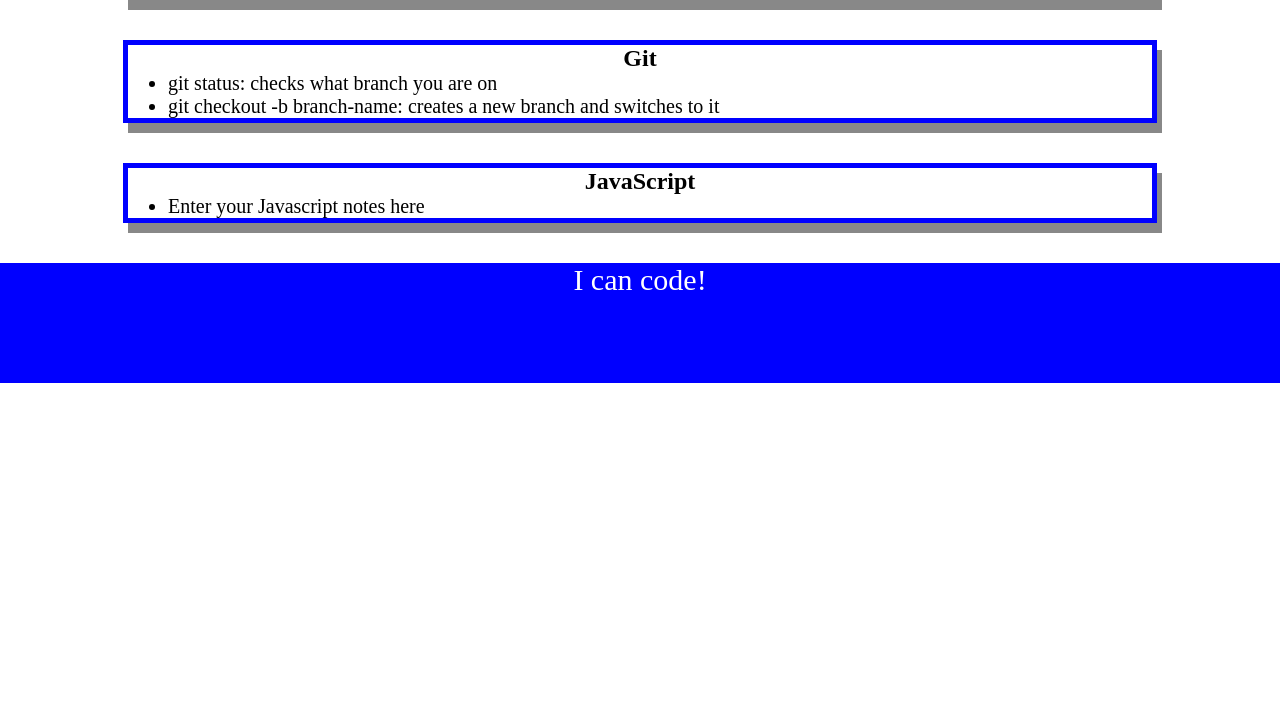
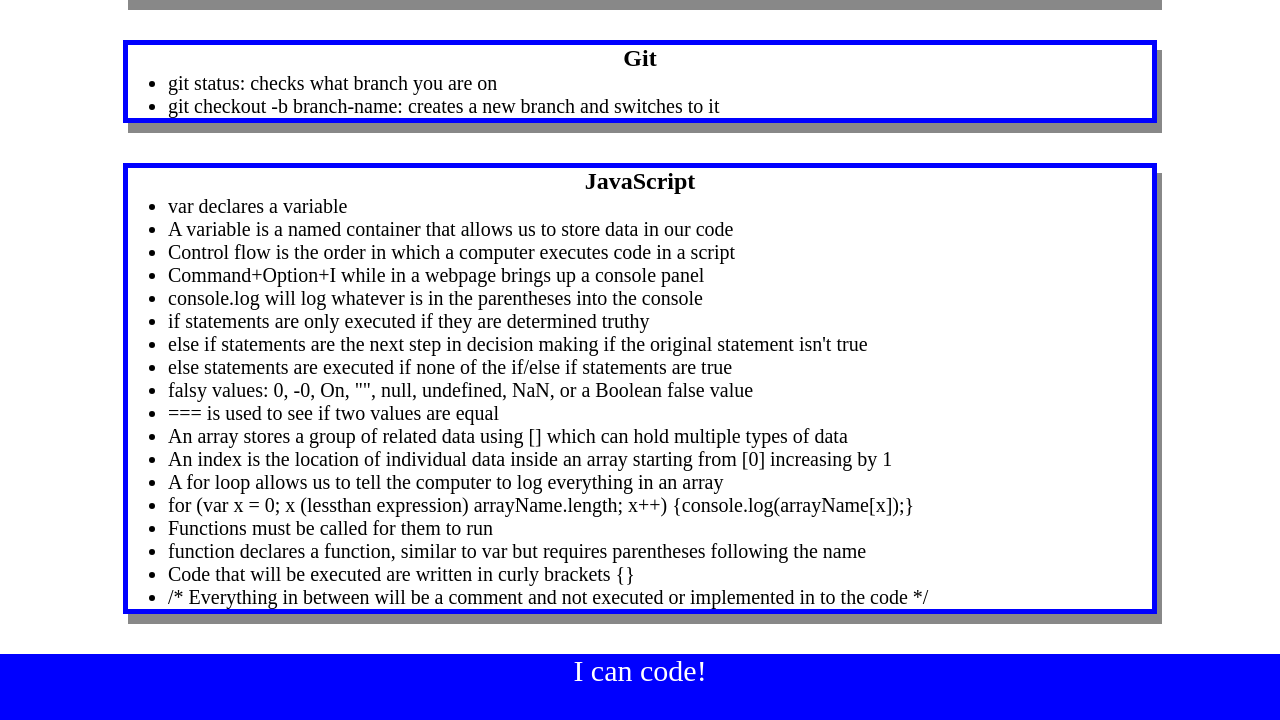
Before and after one commit to brendansikorjak/prework-study-guide, a plain HTML site: page prework-study-guide/index.html in a window 1280 px wide. Shown: the part 941-1661 px from the top of the page. Before the commit the page ends 1324 px from the top, so only its background shows below. Drawn offline with Linux system fonts and the light colour scheme.

Commit message:
added JS notes

```diff
--- a/prework-study-guide/assets/script.js
+++ b/prework-study-guide/assets/script.js
@@ -1,19 +1,27 @@
 var topics = ['HTML', 'CSS', 'Git', 'JavaScript'];
+var randomTopic = topics[Math.floor(Math.random() * topics.length)]
 
+function listTopics() {
     for (var x = 0; x < topics.length; x++) {
         console.log(topics[x]);
     }
+}
 
-/*
-if (topic === 'HTML') {
+function selectTopic() {
+    if (randomTopic === 'HTML') {
         console.log("Let's study HTML!");
-} else if (topic === 'CSS') {
+    } else if (randomTopic === 'CSS') {
         console.log("Let's study CSS!");
-} else if (topic === 'Git') {
+    } else if (randomTopic === 'Git') {
         console.log("Let's study Git!");
-} else if (topic === 'JavaScript') {
+    } else if (randomTopic === 'JavaScript') {
         console.log("Let's study JavaScript!");
     } else {
         console.log('Please try again!');
     }
-*/
+}
+
+console.log('Here are the topics we learned through Prework');
+listTopics();
+console.log('Which topic should we study first?');
+selectTopic();
--- a/prework-study-guide/index.html
+++ b/prework-study-guide/index.html
@@ -67,7 +67,24 @@
       <section class="card" id="javascript-section">
         <h2>JavaScript</h2>
         <ul>
-          <li>Enter your Javascript notes here</li>
+          <li>var declares a variable</li>
+          <li>A variable is a named container that allows us to store data in our code</li>
+          <li>Control flow is the order in which a computer executes code in a script</li>
+          <li>Command+Option+I while in a webpage brings up a console panel</li>
+          <li>console.log will log whatever is in the parentheses into the console</li>
+          <li>if statements are only executed if they are determined truthy</li>
+          <li>else if statements are the next step in decision making if the original statement isn't true</li>
+          <li>else statements are executed if none of the if/else if statements are true</li>
+          <li>falsy values: 0, -0, On, "", null, undefined, NaN, or a Boolean false value</li>
+          <li>=== is used to see if two values are equal</li>
+          <li>An array stores a group of related data using [] which can hold multiple types of data</li>
+          <li>An index is the location of individual data inside an array starting from [0] increasing by 1</li>
+          <li>A for loop allows us to tell the computer to log everything in an array</li>
+          <li>for (var x = 0; x (lessthan expression) arrayName.length; x++) {console.log(arrayName[x]);}</li>
+          <li>Functions must be called for them to run</li>
+          <li>function declares a function, similar to var but requires parentheses following the name</li>
+          <li>Code that will be executed are written in curly brackets {}</li>
+          <li>/* Everything in between will be a comment and not executed or implemented in to the code */</li>
         </ul>
       </section>
     </main>
```
Lines whose indentation alone changed are shown as unchanged.
